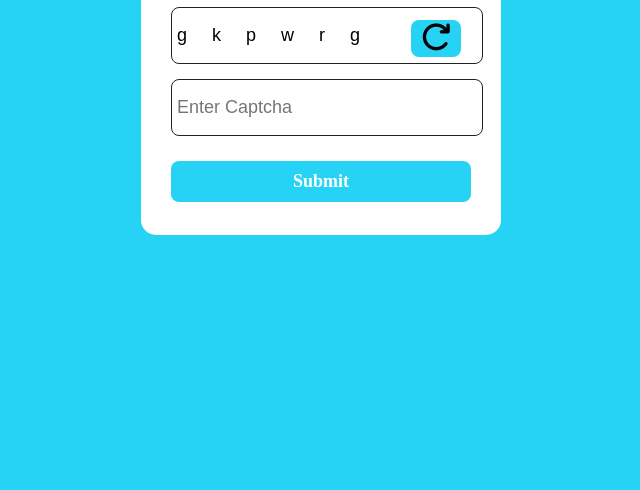
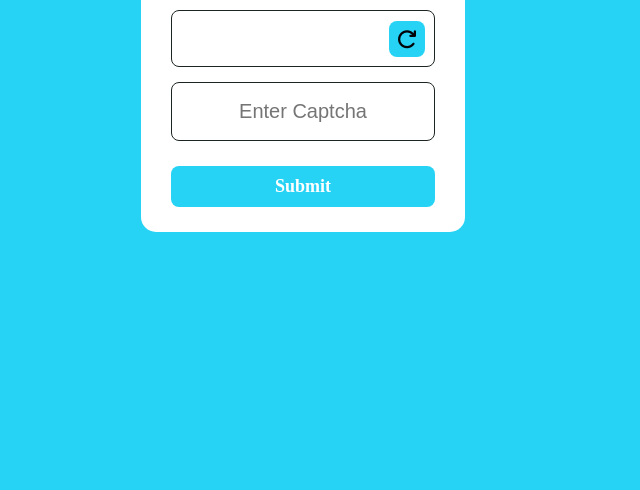
Before and after one commit to Preethigajeganathan/CAPTCHA-Generator, a plain HTML site: page index.html in a window 1280 px wide. Shown: the part 310-800 px from the top of the page, without its empty margins (319-959 px from the left). Drawn offline with Linux system fonts and the light colour scheme.

Commit message:
Update index.html

```diff
--- a/index.html
+++ b/index.html
@@ -7,40 +7,42 @@
     <title>Captcha Generator</title>
     <style>
        *{
+    margin: 0;
     padding: 0;
-            margin: 0;
+    box-sizing: border-box;
 }
 
 body{
-           height: 100vh;
+    min-height: 100vh;
+    display: flex;
+    justify-content: center;
     align-items: center;
     background-color: #27D3F5;
-           box-sizing: border-box;
-           display: flex;
-           justify-content: center;
+    padding: 15px;
 }
 
 .container{
-            width: 300px;
-            height: 250px;
+    width: 90%;
+    max-width: 360px;
     padding: 25px 30px;
     background-color: white;
-            align-items: center;
     border-radius: 15px;
 }
+
 .container h3{
     text-align: center;
     margin-bottom: 25px;
 }
+
 .asr input{
     width: 100%;
     margin-bottom: 15px;
     padding: 17px 5px;
     border-radius: 8px;
-            border: solid 1px rgb(27, 37, 34);
+    border: 1px solid rgb(27, 37, 34);
     font-size: 18px;
+}
 
-        }
 .sub{
     width: 100%;
     padding: 10px 8px;
@@ -52,11 +54,9 @@
     font-weight: 600;
     color: white;
     font-family: 'Times New Roman', Times, serif;
+    cursor: pointer;
 }
-        .cls {
-            letter-spacing: 25px;
-            font-size: 20px;
-        }
+
 .captcha-box{
     position: relative;
     width: 100%;
@@ -64,19 +64,34 @@
 
 .captcha-box input{
     width: 100%;
-          padding: 17px 5px ;
+    padding: 17px 50px 17px 5px; /* space for refresh button */
+}
+
+.cls,
+#inp{
+    letter-spacing: clamp(10px, 4vw, 25px);
+    text-align: left;
+    font-size: 20px;
 }
 
 .captcha-box button{
     position: absolute;
     right: 10px;
-          top: 13px;
+    top: 40%;
+    transform: translateY(-50%);
+    width: 36px;
+    height: 36px;
     border: none;
     padding: 8px;
     background-color: #27D3F5;
     border-radius: 8px;
     font-size: 18px;
+    cursor: pointer;
+    display: flex;
+    align-items: center;
+    justify-content: center;
 }
+
 p{
     font-size: 20px;
     font-weight: 900;
@@ -84,12 +99,10 @@
     color: white;
     text-align: center;
 }
-        #inp{
-            letter-spacing: 25px;
-        }
 
 #inp::placeholder{
     letter-spacing: normal;
+    text-align: center;
 }
     </style>
 </head>
@@ -101,7 +114,7 @@
 
             <div class="captcha-box">
                  <input id="cap" class="cls" type="text" readonly>
-                 <button type="button" onclick="refresh()"><i class="fa-solid fa-arrow-rotate-right fa-xl" style="color: rgb(0, 4, 9);"></i></button>
+                 <button type="button" onclick="refresh()"><i class="fa-solid fa-arrow-rotate-right" style="color: rgb(0, 4, 9);"></i></button>
             </div>
 
                 <input id="inp" type="text" placeholder="Enter Captcha">
@@ -111,6 +124,6 @@
     </form>
          <p id="result"></p>
     </div>
-    <script src="captcha.js"></script>
+    <script src="7_captcha.js"></script>
 </body>
 </html>
```
Lines whose indentation alone changed are shown as unchanged.
